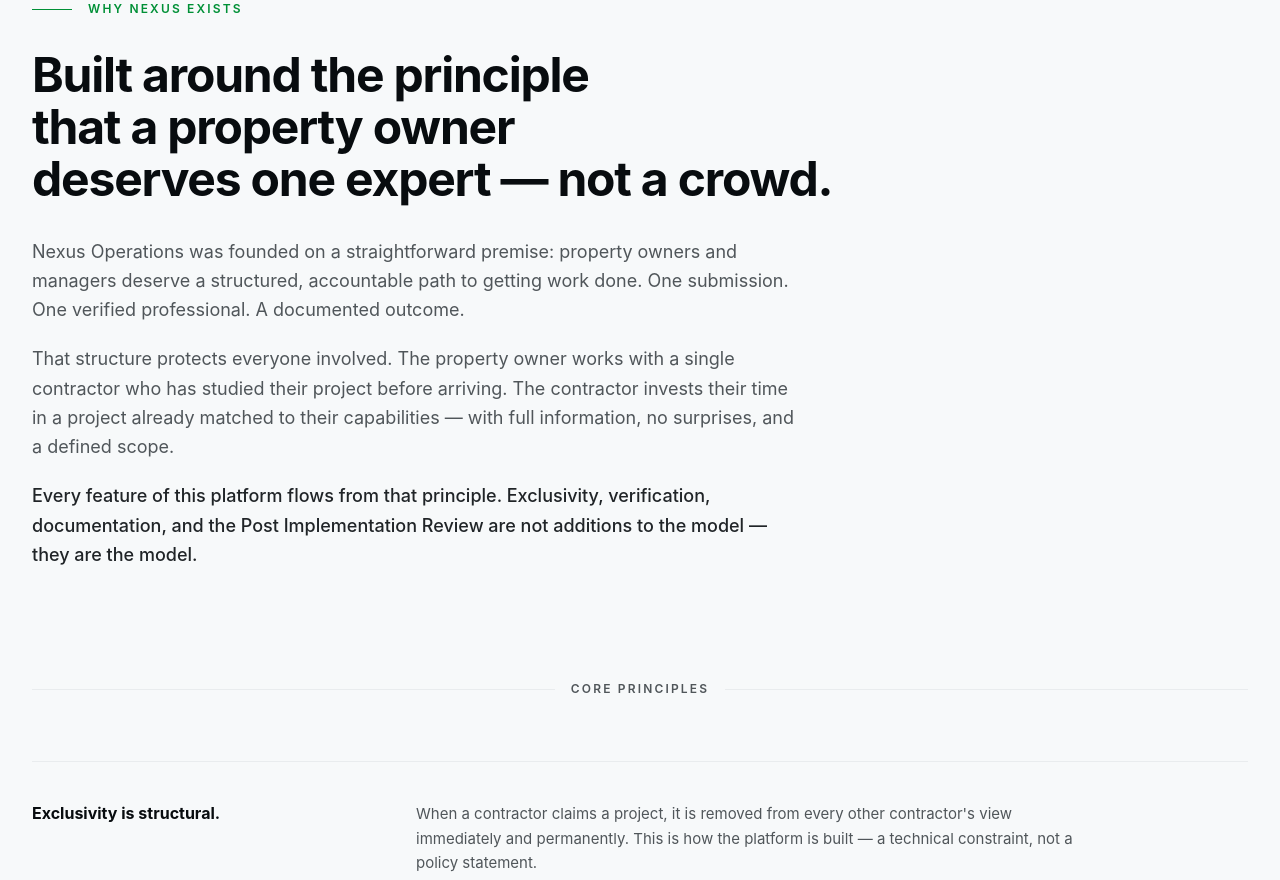
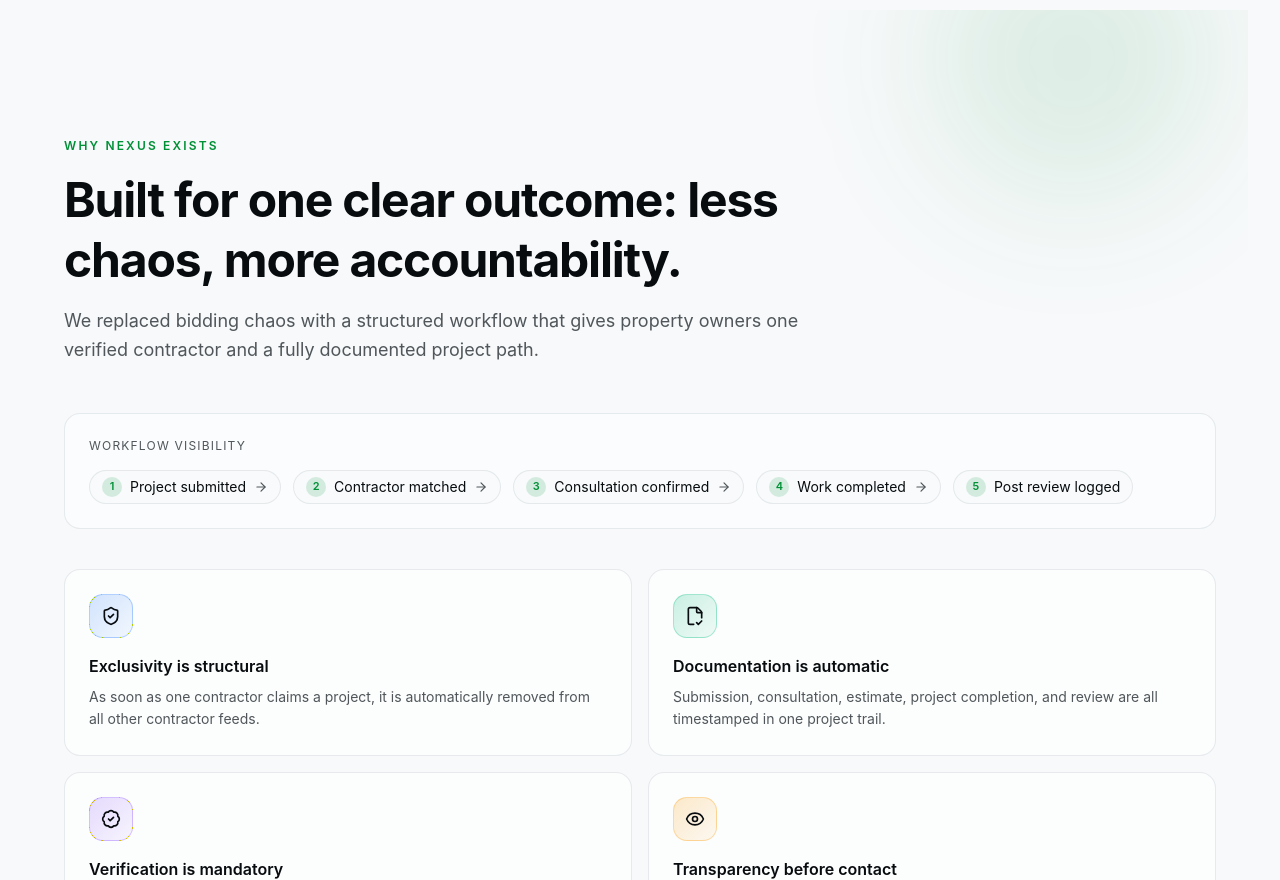
Before and after one commit to bngomez98/nexops, a Next.js app: page / in a window 1280 px wide. Shown: the part 1920-2800 px from the top of the page. Built offline with nearby package versions, Linux system fonts and the light colour scheme.

Commit message:
Make mission section visual with cards and workflow chips

```diff
--- a/app/page.tsx
+++ b/app/page.tsx
@@ -13,11 +13,23 @@ import { Footer } from "@/components/footer"
 
 export default function HomePage() {
   return (
-    <div className="min-h-screen">
+    <div className="min-h-screen bg-background text-foreground">
+      <div className="pointer-events-none fixed inset-0 -z-10 overflow-hidden">
+        <div className="absolute left-1/2 top-[-12rem] h-[28rem] w-[28rem] -translate-x-1/2 rounded-full bg-primary/10 blur-3xl" />
+        <div className="absolute bottom-[-10rem] right-[-8rem] h-[24rem] w-[24rem] rounded-full bg-violet-500/10 blur-3xl" />
+      </div>
+
       <Header />
-      <main>
+      <main className="mx-auto max-w-7xl px-4 sm:px-6 lg:px-8">
+        <section className="pt-6">
           <Hero />
+        </section>
+
+        <section className="mt-8 rounded-2xl border border-border/50 bg-card/60 p-4 shadow-sm backdrop-blur sm:p-6">
           <Stats />
+        </section>
+
+        <section className="mt-10 space-y-10">
           <MissionValues />
           <HowItWorks />
           <Services />
@@ -25,7 +37,11 @@ export default function HomePage() {
           <ContractorCTA />
           <Testimonials />
           <FAQ />
+        </section>
+
+        <section className="my-12 rounded-2xl border border-primary/20 bg-primary/5 p-4 sm:p-6">
           <SubmitCTA />
+        </section>
       </main>
       <Footer />
     </div>
--- a/components/mission-values.tsx
+++ b/components/mission-values.tsx
@@ -1,26 +1,37 @@
 "use client"
 
 import { useEffect, useRef } from "react"
+import { ShieldCheck, FileCheck2, BadgeCheck, Eye, ArrowRight } from "lucide-react"
 import Link from "next/link"
 
 const principles = [
   {
-    label: "Exclusivity is structural.",
-    body: "When a contractor claims a project, it is removed from every other contractor's view immediately and permanently. This is how the platform is built — a technical constraint, not a policy statement.",
+    label: "Exclusivity is structural",
+    body: "As soon as one contractor claims a project, it is automatically removed from all other contractor feeds.",
+    icon: ShieldCheck,
+    accent: "from-blue-500/20 to-blue-500/5 border-blue-500/30",
   },
   {
-    label: "Documentation is the default.",
-    body: "Every project generates a complete, timestamped audit trail — from submission through consultation, estimate, execution, and Post Implementation Review. It lives in your account automatically, without any action on your part.",
+    label: "Documentation is automatic",
+    body: "Submission, consultation, estimate, project completion, and review are all timestamped in one project trail.",
+    icon: FileCheck2,
+    accent: "from-emerald-500/20 to-emerald-500/5 border-emerald-500/30",
   },
   {
-    label: "Verification is mandatory.",
-    body: "No contractor accesses the platform without license verification, insurance confirmation, and a background check. All three are required before a contractor views a single project. The integrity of the network depends on it.",
+    label: "Verification is mandatory",
+    body: "Contractors must pass license, insurance, and background checks before they can view any project.",
+    icon: BadgeCheck,
+    accent: "from-violet-500/20 to-violet-500/5 border-violet-500/30",
   },
   {
-    label: "Transparency before contact.",
-    body: "Budget ceilings are set by property owners before any contractor is notified. Contractors see the complete scope, photographs, and budget before they decide to claim. Every party enters the relationship informed.",
+    label: "Transparency before contact",
+    body: "Budget ceilings, photos, and scope are captured up front so every conversation starts with full context.",
+    icon: Eye,
+    accent: "from-amber-500/20 to-amber-500/5 border-amber-500/30",
   },
 ]
+
+const flow = ["Project submitted", "Contractor matched", "Consultation confirmed", "Work completed", "Post review logged"]
 
 export function MissionValues() {
   const sectionRef = useRef<HTMLElement>(null)
@@ -44,70 +55,58 @@ export function MissionValues() {
   }, [])
 
   return (
-    <section ref={sectionRef} className="py-28 lg:py-40 border-b border-border/40">
+    <section ref={sectionRef} className="relative py-24 lg:py-32 border-b border-border/40 overflow-hidden">
+      <div className="absolute -top-24 right-8 h-72 w-72 rounded-full bg-primary/10 blur-3xl pointer-events-none" />
+
       <div className="max-w-7xl mx-auto px-6 lg:px-8">
+        <div className="reveal max-w-3xl mb-12">
+          <p className="text-primary text-xs font-semibold tracking-[0.18em] uppercase mb-4">Why Nexus Exists</p>
+          <h2 className="text-3xl lg:text-5xl font-bold tracking-tight leading-tight mb-4 text-balance">
+            Built for one clear outcome: less chaos, more accountability.
+          </h2>
+          <p className="text-muted-foreground text-lg leading-relaxed">
+            We replaced bidding chaos with a structured workflow that gives property owners one verified contractor and a fully documented project path.
+          </p>
+        </div>
 
-        {/* Top: mission narrative */}
-        <div className="reveal mb-20 lg:mb-28 max-w-4xl">
-          <div className="flex items-center gap-4 mb-8">
-            <span className="h-px w-10 bg-primary shrink-0" />
-            <p className="text-primary text-xs font-semibold tracking-[0.18em] uppercase">Why Nexus Exists</p>
-          </div>
-          <h2 className="text-4xl lg:text-5xl font-bold tracking-tight leading-[1.08] mb-8 text-balance">
-            Built around the principle that a property owner
-            <br className="hidden lg:block" />
-            {" "}deserves one expert — not a crowd.
-          </h2>
-          <div className="space-y-5 text-lg text-muted-foreground leading-relaxed max-w-3xl">
-            <p>
-              Nexus Operations was founded on a straightforward premise: property owners and managers
-              deserve a structured, accountable path to getting work done. One submission.
-              One verified professional. A documented outcome.
-            </p>
-            <p>
-              That structure protects everyone involved. The property owner works with a single contractor
-              who has studied their project before arriving. The contractor invests their time in a project
-              already matched to their capabilities — with full information, no surprises, and a defined scope.
-            </p>
-            <p className="font-medium text-foreground/90">
-              Every feature of this platform flows from that principle.
-              Exclusivity, verification, documentation, and the Post Implementation Review are not additions
-              to the model — they are the model.
-            </p>
+        <div className="reveal rounded-2xl border border-border/50 bg-card/50 p-4 sm:p-6 mb-10">
+          <p className="text-xs uppercase tracking-widest text-muted-foreground mb-4">Workflow visibility</p>
+          <div className="flex flex-wrap gap-2 sm:gap-3">
+            {flow.map((step, i) => (
+              <div key={step} className="inline-flex items-center gap-2 rounded-full border border-border/50 bg-background/70 px-3 py-1.5 text-xs sm:text-sm">
+                <span className="flex h-5 w-5 items-center justify-center rounded-full bg-primary/15 text-primary text-[11px] font-semibold">{i + 1}</span>
+                {step}
+                {i < flow.length - 1 && <ArrowRight className="h-3.5 w-3.5 text-muted-foreground" />}
+              </div>
+            ))}
           </div>
         </div>
 
-        {/* Divider with label */}
-        <div className="reveal flex items-center gap-4 mb-16">
-          <div className="h-px flex-1 bg-border/40" />
-          <span className="text-xs font-semibold tracking-[0.18em] uppercase text-muted-foreground shrink-0">Core Principles</span>
-          <div className="h-px flex-1 bg-border/40" />
+        <div className="grid gap-4 sm:grid-cols-2">
+          {principles.map((p, i) => {
+            const Icon = p.icon
+            return (
+              <div
+                key={p.label}
+                className="reveal group rounded-2xl border border-border/50 bg-card/60 p-6 transition-all duration-300 hover:-translate-y-1 hover:border-primary/30"
+                style={{ transitionDelay: `${i * 90}ms` }}
+              >
+                <div className={`mb-4 inline-flex h-11 w-11 items-center justify-center rounded-xl border bg-gradient-to-br ${p.accent}`}>
+                  <Icon className="h-5 w-5 text-foreground" />
+                </div>
+                <h3 className="text-base font-semibold mb-2">{p.label}</h3>
+                <p className="text-sm text-muted-foreground leading-relaxed">{p.body}</p>
+              </div>
+            )
+          })}
         </div>
 
-        {/* Principles — editorial list */}
-        <div className="space-y-0">
-          {principles.map((p, i) => (
-            <div
-              key={p.label}
-              className="reveal border-t border-border/40 py-10 last:border-b flex flex-col lg:flex-row lg:items-start gap-4 lg:gap-16"
-              style={{ transitionDelay: `${i * 80}ms` }}
-            >
-              <div className="lg:w-80 shrink-0">
-                <h3 className="text-base font-bold text-foreground leading-snug">{p.label}</h3>
-              </div>
-              <p className="text-muted-foreground leading-relaxed text-[15px] max-w-2xl">{p.body}</p>
-            </div>
-          ))}
-        </div>
-
-        {/* Pull quote */}
-        <div className="reveal mt-20 border-l-4 border-primary pl-8 max-w-3xl" style={{ transitionDelay: "360ms" }}>
-          <blockquote className="text-xl lg:text-2xl font-medium text-foreground/90 leading-relaxed mb-4">
-            &ldquo;Nexus is not just an app. We are a coordination partner — purpose-built to give property owners a professional, documented, and fully accountable path from problem to resolution.&rdquo;
-          </blockquote>
-          <p className="text-sm text-muted-foreground">
-            Brianna Gomez &mdash; Chief Executive Member, Founder
-          </p>
+        <div className="reveal mt-12 rounded-2xl border border-primary/25 bg-primary/5 px-5 py-4 flex flex-col sm:flex-row sm:items-center sm:justify-between gap-3">
+          <p className="text-sm text-foreground/90">See how these principles are enforced in every request lifecycle.</p>
+          <Link href="/#how-it-works" className="inline-flex items-center gap-2 text-sm font-medium text-primary hover:underline">
+            Explore the process
+            <ArrowRight className="h-4 w-4" />
+          </Link>
         </div>
       </div>
     </section>
```
Lines whose indentation alone changed are shown as unchanged.
